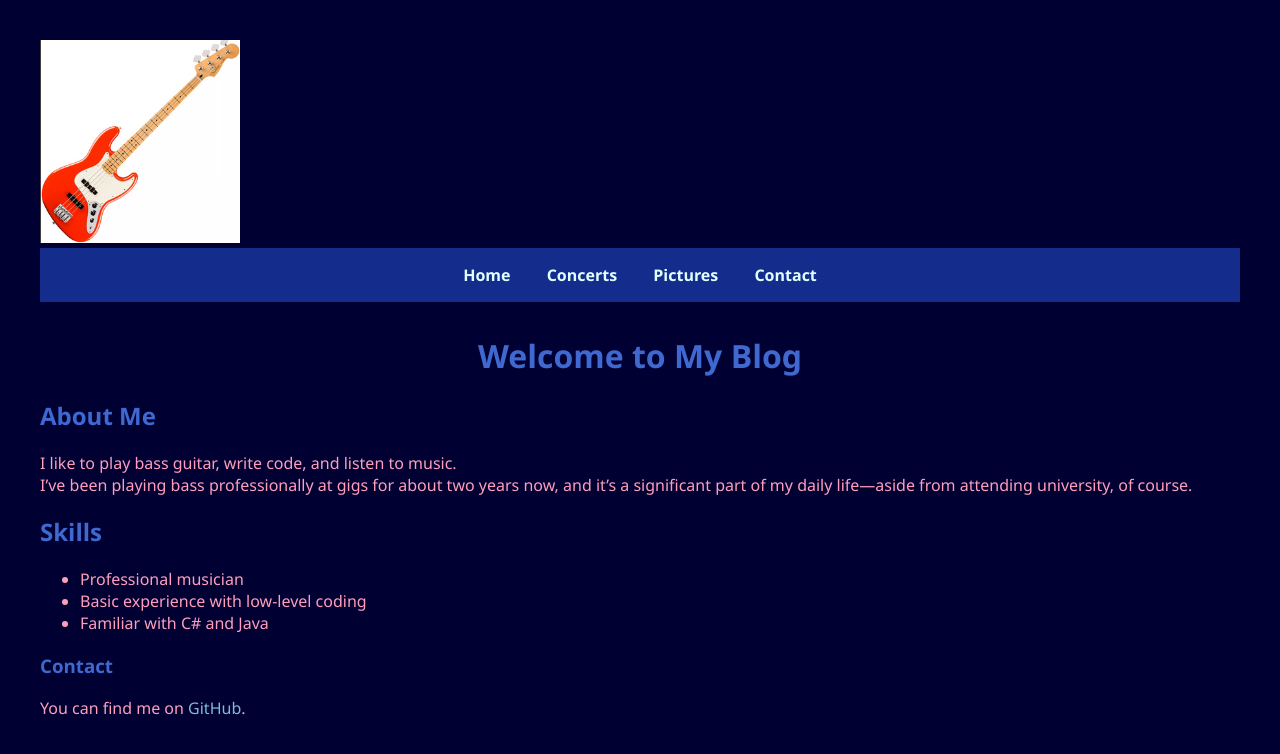
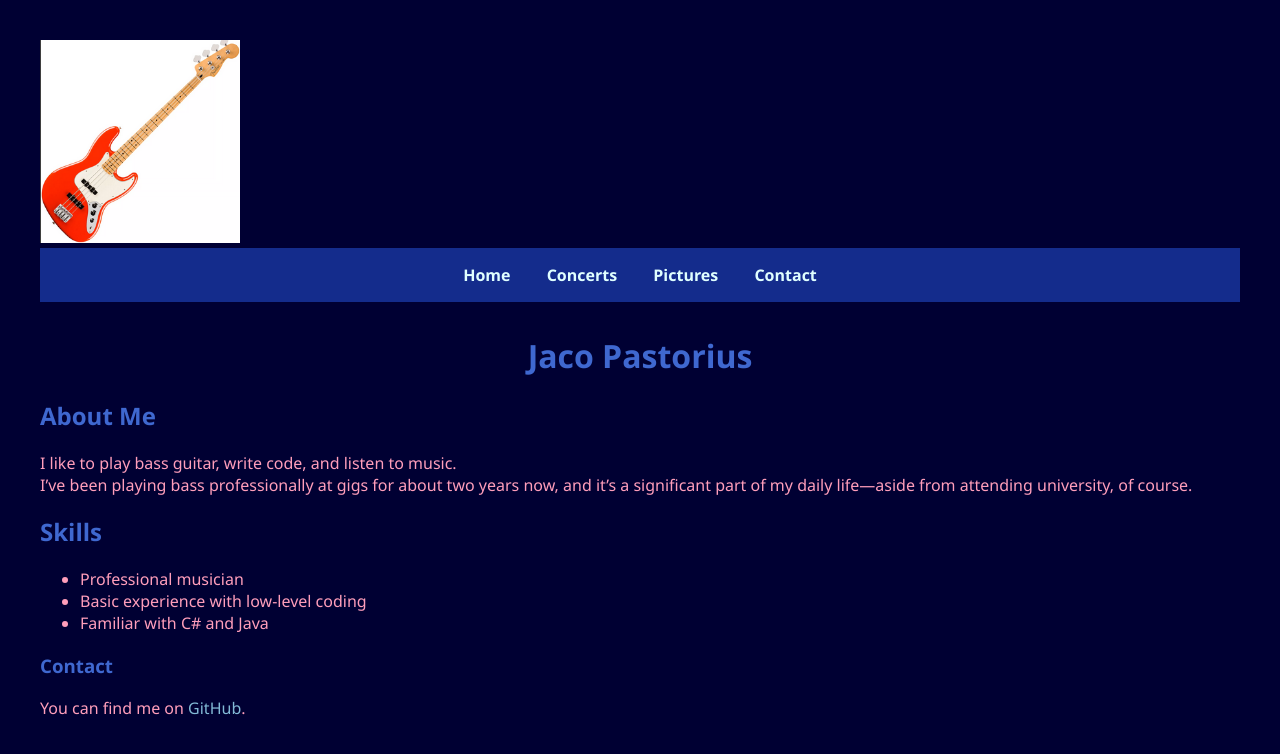
Before and after one commit to ashenone631/ashenone631.github.io, a Jekyll site: the page built from index.md, in a window 1280 px wide. Shown: the top 754 px of the page. Built offline with Jekyll 4.4.1, drawn with Linux system fonts in a browser that asks for light colours.

Commit message:
Update index.md

```diff
--- a/index.md
+++ b/index.md
@@ -1,9 +1,9 @@
 ---
 layout: default
-title: Blog by Dirt
+title: bit of  Jaco Pastorius
 ---
 
-# Welcome to My Blog
+# Jaco Pastorius
 
 ## About Me
 
```
